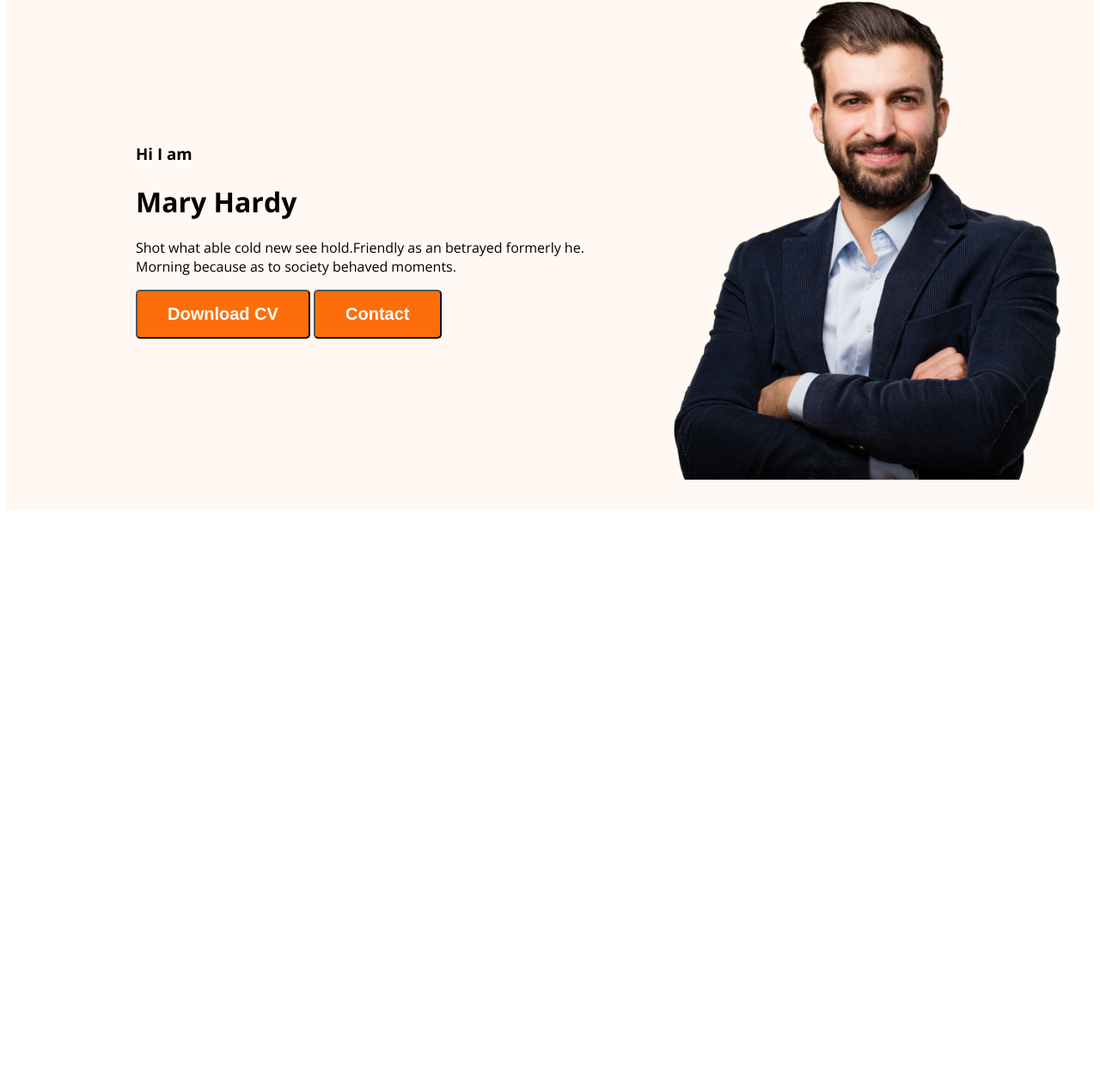
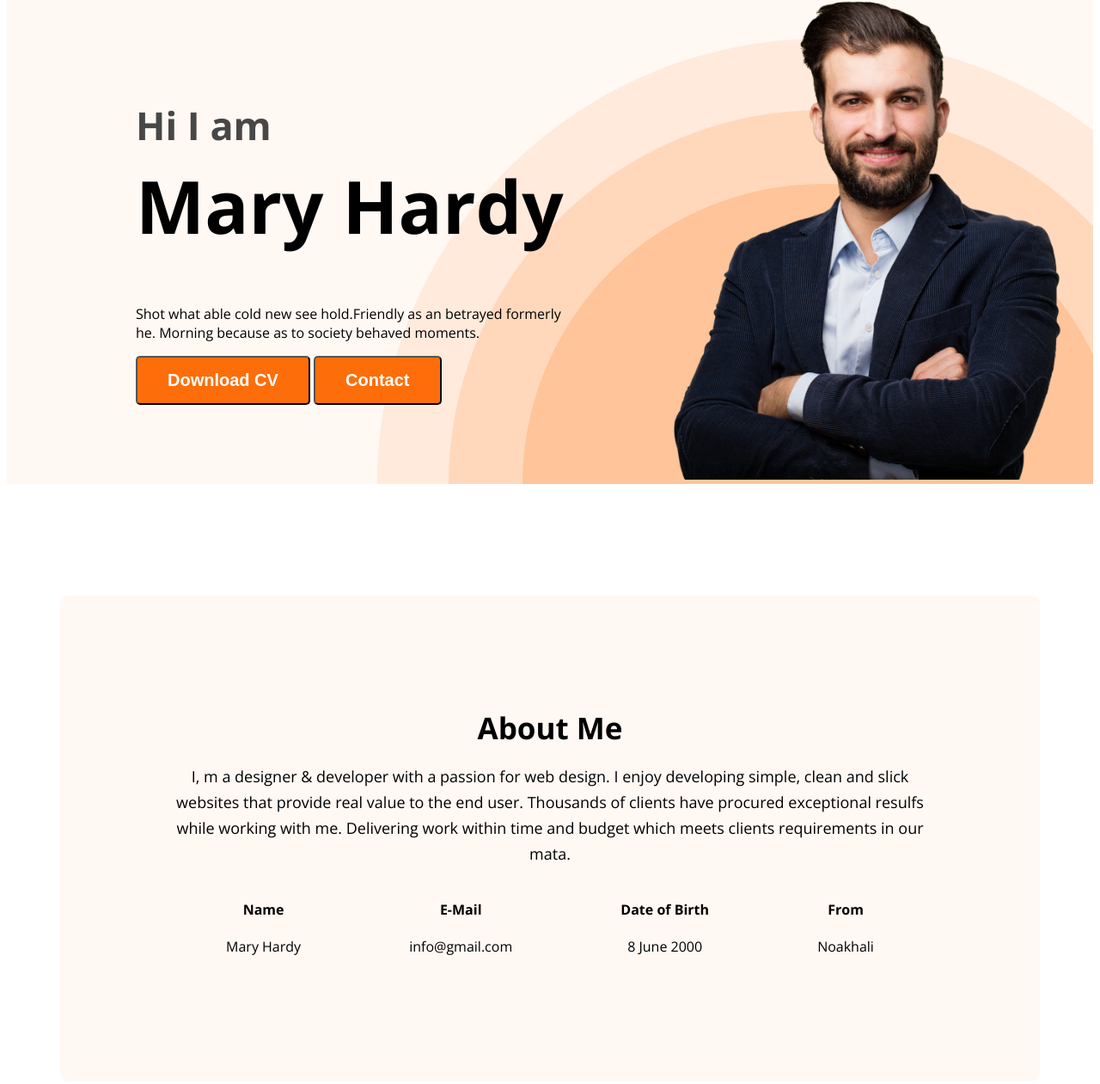
Before and after one commit to Shuvom39/Web-developer-repo, a plain HTML site: page index.html in a window 1280 px wide. Shown: the part 210-1471 px from the top of the page at 86% size. Before the commit the page ends 811 px from the top, so only its background shows below. Drawn offline with nearby package versions, Linux system fonts and the light colour scheme.

Commit message:
Added about Information

```diff
--- a/index.html
+++ b/index.html
@@ -23,7 +23,7 @@
     <div class="banner-content">
         <H3 class="banner-greeting">Hi I am</H3>
         <h1 class="banner-title">Mary Hardy</h1>
-        <p>Shot what able cold new see hold.Friendly as an betrayed formerly he. Morning because as to society behaved moments.</p>
+        <p class="banner-description">Shot what able cold new see hold.Friendly as an betrayed formerly he. Morning because as to society behaved moments.</p>
         <button class="btn-primary">Download CV</button>
         <button class="btn-primary">Contact</button>
     </div>
@@ -34,7 +34,31 @@
 </div>
     </header>
     <main>
-
+        <section class="about">
+        <div class="h3 section-title">About Me</div>
+        <p class="section-description">
+            I, m a designer & developer with a passion for web design. I enjoy developing simple, clean and slick websites that provide real value to the end user. Thousands of clients have procured exceptional resulfs while working with me. Delivering work within time and budget which meets clients requirements in our mata.
+        </p>
+        <div class="about-info-container">
+            <!-- **.about-info*4>h4.info-title+p.info-description** -->
+            <div class="about-info">
+                <h4 class="info-title">Name</h4>
+                <p class="info-description">Mary Hardy</p>
+            </div>
+            <div class="about-info">
+                <h4 class="info-title">E-Mail</h4>
+                <p class="info-description">info@gmail.com</p>
+            </div>
+            <div class="about-info">
+                <h4 class="info-title">Date of Birth</h4>
+                <p class="info-description">8 June 2000</p>
+            </div>
+            <div class="about-info">
+                <h4 class="info-title">From</h4>
+                <p class="info-description">Noakhali</p>
+            </div>
+        </div>
+        </section>
     </main>
     <footer>
 
--- a/styles/portfolio.css
+++ b/styles/portfolio.css
@@ -31,12 +31,16 @@ nav a {
 }
 .header{
     background-color: #FFF8F3;
+    background-image: url('../images/header_bg.png');
+    background-repeat: no-repeat;
+    background-position: bottom right;
 
 }
 .banner{
-    padding: 30px 30px 30px 150px;
+    padding: 30px 30px 0px 150px;
     display: flex;
     align-items: center;
+    justify-content: space-between;
 }
 .banner .profile-picture{
     width: 500px;
@@ -49,3 +53,46 @@ padding: 15px 35px;
 font-size: 20px;
 font-weight: 700;
 }
+.banner-content{
+    max-width: 500px;
+}
+.banner-greeting{
+    font-size: 45px;
+    color: #474747;
+    margin-bottom: 0;
+}
+.banner-title{
+    font-size: 85px;
+font-weight: 700;
+margin-top: 5px;
+}
+.section-title{
+    color: #181818);
+text-align: center;
+font-size: 35px;
+font-weight: 700;
+}
+.section-description{
+    color: #757575);
+text-align: center;
+font-size: 18px;
+font-weight: 400;
+line-height: 30px;
+}
+.about{
+    padding: 130px;
+    border-radius: 10px;
+    background-color: #FFF8F3;
+    margin: 130px 0px;
+}
+main{
+    max-width: 1140px;
+    margin: 0 auto;
+}
+.about-info-container{
+    display: flex;
+    justify-content: space-around;
+}
+.about-info{
+    text-align: center;
+}
```
